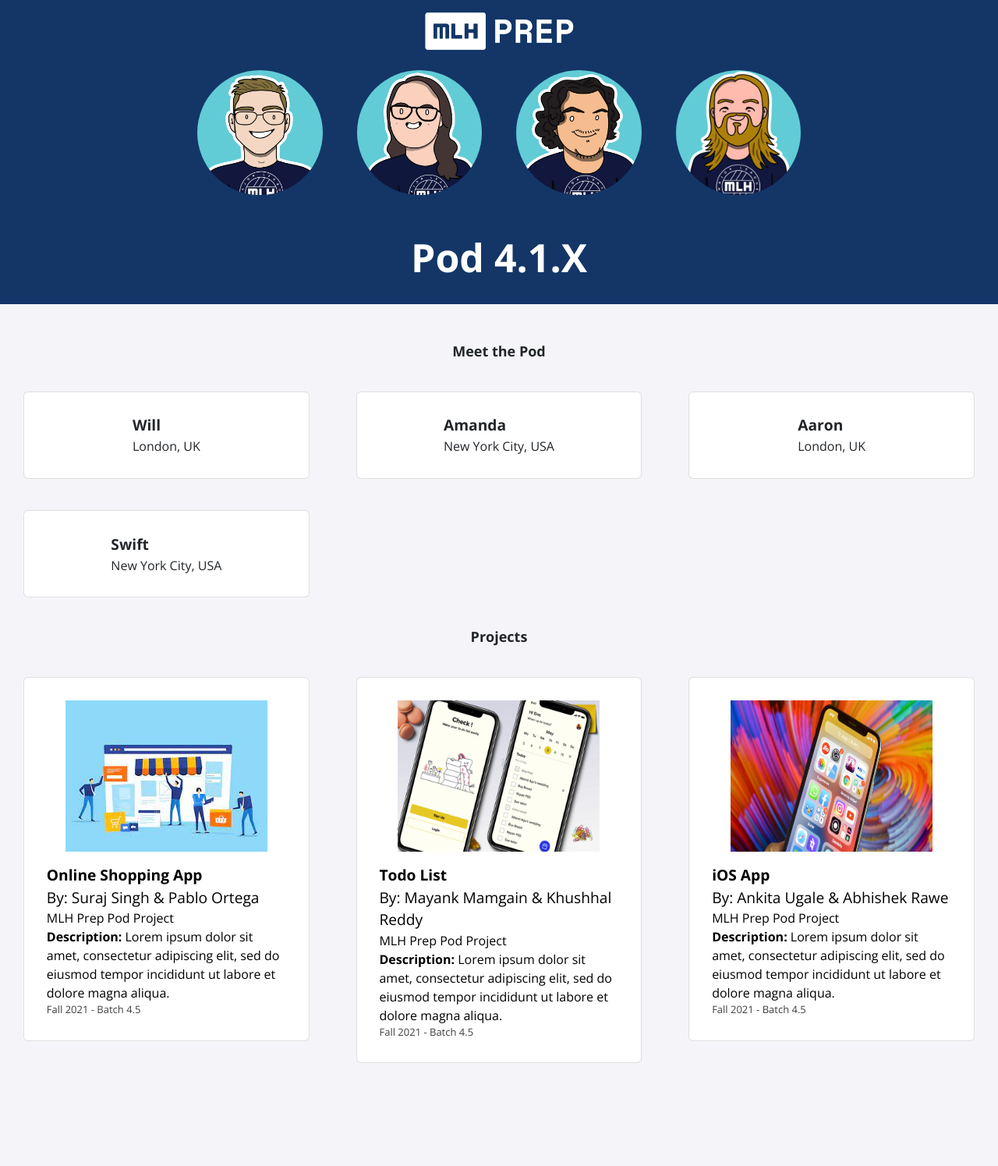
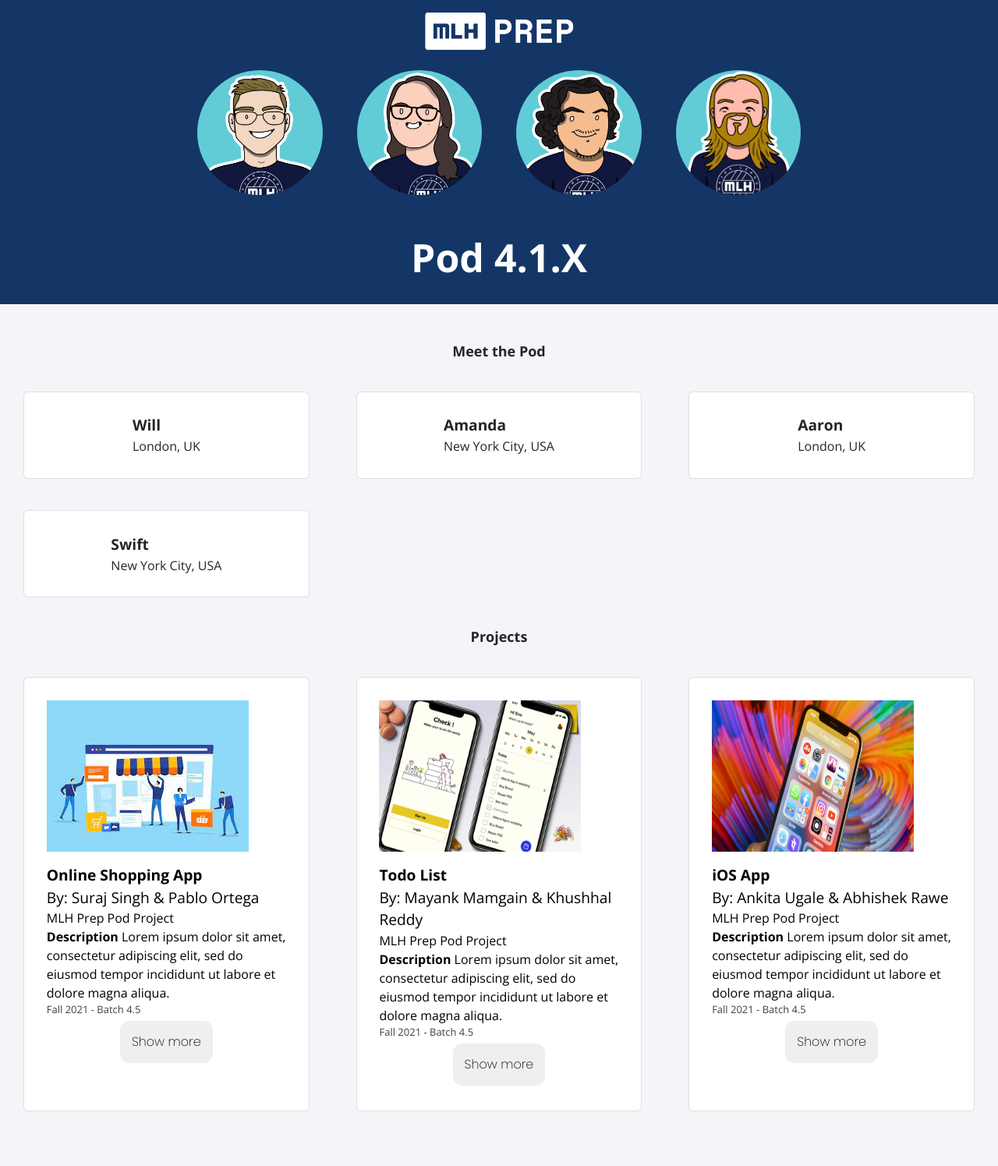
Before and after one commit to MLH-Fellowship/pod-22.P3.1-portfolio, a Jekyll site: the page built from index.html, in a window 1280 px wide. Shown: the whole page at 78% size. Built offline with Jekyll 4.4.1, drawn with Linux system fonts in a browser that asks for light colours; nearby versions of some CDN libraries; before the commit the page ends 1433 px from its top, so only the background shows below that.

Commit message:
fixed conflicts

```diff
--- a/_includes/projects.html
+++ b/_includes/projects.html
@@ -1,13 +1,31 @@
 <h2>Projects</h2>
+<script>
+
+  function showText(key) {
+    var dots = document.getElementById("dots-" + key);
+    var moreText = document.getElementById("more-" + key);
+    var text = document.getElementById("textButton-" + key);
+
+    if (dots.style.display === "none") {
+      dots.style.display = "inline";
+      text.innerHTML = "Read more";
+      moreText.style.display = "none";
+    } else {
+      dots.style.display = "none";
+      text.innerHTML = "Read less";
+      moreText.style.display = "inline";
+    }
+}
+</script>
+
 <div class="card-container">
     {% for item in site.data.projects %}
-    {% if item.page-name %}
-    <a  href="/projects/{{ item.page-name }}">
-    {% else %}
-    <a>
-    {% endif %}
-      <div class="card">
-
+    <div class="card">
+      {% if item.page-name %}
+      <a  href="/projects/{{ item.page-name }}" onclick="handler(event)">
+      {% else %}
+      <a>
+      {% endif %}
         <div class="project-thumbnail">
           <img class="thumb" src="./assets/img/{{ item.img }}">
           <div class="overlay">
@@ -15,15 +33,17 @@
           </div>
         </div>
 
-
         <div class="info">
           <p class="title">{{ item.title }}</p>
           <p class="authors">By: {{item.authors}}</p>
           <p class="location">{{ item.event }}</p>
-          <p class="description"><b>Description: </b>{{item.description}}</p>
+          <p class="description"><b>Description</b> {{item.description}} </p>
           <p class="dates">{{ item.date }}</p>
         </div>
+      </a>
+      <div>
+        <button  onclick ="showText('{{item.title}}')" class ="showButton" id="textButton-{{item.title}}">Show more</button>
       </div>
-    </a>
+    </div>
     {% endfor %}
   </div>
--- a/_sass/all.scss
+++ b/_sass/all.scss
@@ -134,6 +134,7 @@
         font-size: small;
         color: #404040;
     }
+
 }
 
 .icon {
@@ -146,3 +147,16 @@
         width: 100%;
     }
 }
+
+.showButton{
+    border: none;
+    padding: 15px;
+    text-align: center;
+    margin: 4px 2px;
+    border-radius: 12px;
+    font-size: medium;
+    font-weight: 200;
+    font-family: "Poppins", serif;
+}
+
+#more {display: none;}
--- a/_sass/page.scss
+++ b/_sass/page.scss
@@ -133,8 +133,7 @@
         font-size: 0.8rem !important;
     }
 }
-
-.back-button {
+a.back-button{
     color: white !important;
     font-family: "Open Sans", serif;
     text-decoration: none;
@@ -146,7 +145,8 @@
     text-align: center;
     margin: 4px 2px;
     border-radius: 12px;
-  }
+}
+
 .back-button:hover{
     background-color: #133667;
     box-shadow: 0 0 11px rgba(33,33,33,.2);
```
